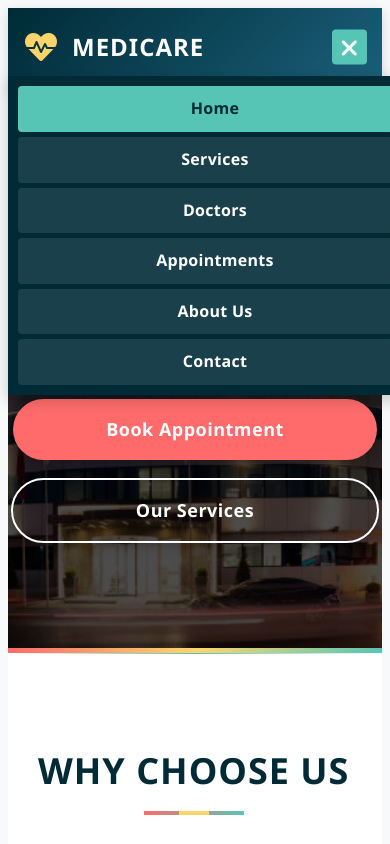
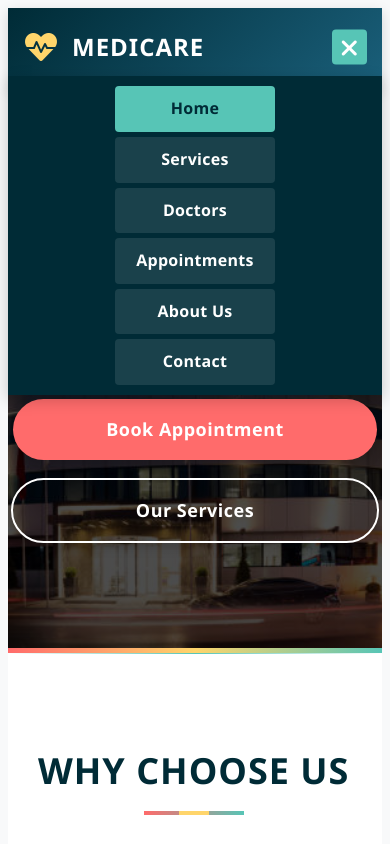
Before and after one commit to sit1si22cs096/MediCare, a website: page index.html in a window 390 px wide. Both pictures are taken after a click on the element 349 px from the left and 47 px from the top of the page. Shown: the top 844 px of the page. Drawn offline with nearby package versions, Linux system fonts and the light colour scheme; files whose address does not match are found by name.

Commit message:
Updated MediCare website with improved design and fixed image paths

```diff
--- a/css/mobile-optimized.css
+++ b/css/mobile-optimized.css
@@ -929,6 +929,8 @@ footer:before {
     padding: 10px 0;
     position: relative;
     z-index: 1000;
+    width: 100%;
+    box-sizing: border-box;
   }
 
   .menu-toggle {
@@ -972,13 +974,16 @@ footer:before {
     right: 0;
     z-index: 999;
     padding: 0;
+    box-sizing: border-box;
   }
 
   nav.active {
     max-height: 400px;
-    padding: 10px;
+    padding: 10px 15px;
     overflow-y: auto;
     box-shadow: 0 5px 15px rgba(0, 0, 0, 0.2);
+    width: 100%;
+    box-sizing: border-box;
   }
 
   nav ul {
@@ -992,21 +997,24 @@ footer:before {
   nav ul li {
     margin: 0;
     width: 100%;
+    box-sizing: border-box;
+    display: flex;
+    justify-content: center;
   }
 
   nav ul li a {
-    width: 100%;
+    width: 160px;
     text-align: center;
-    padding: 10px;
+    padding: 10px 0;
     font-size: 16px;
     min-width: auto;
     border-radius: 4px;
     background-color: rgba(255, 255, 255, 0.1);
     border: none;
     margin: 0;
-    display: flex;
-    justify-content: center;
-    align-items: center;
+    display: block;
+    overflow: visible;
+    box-sizing: border-box;
   }
 
   nav ul li a:hover, nav ul li a.active {
```
